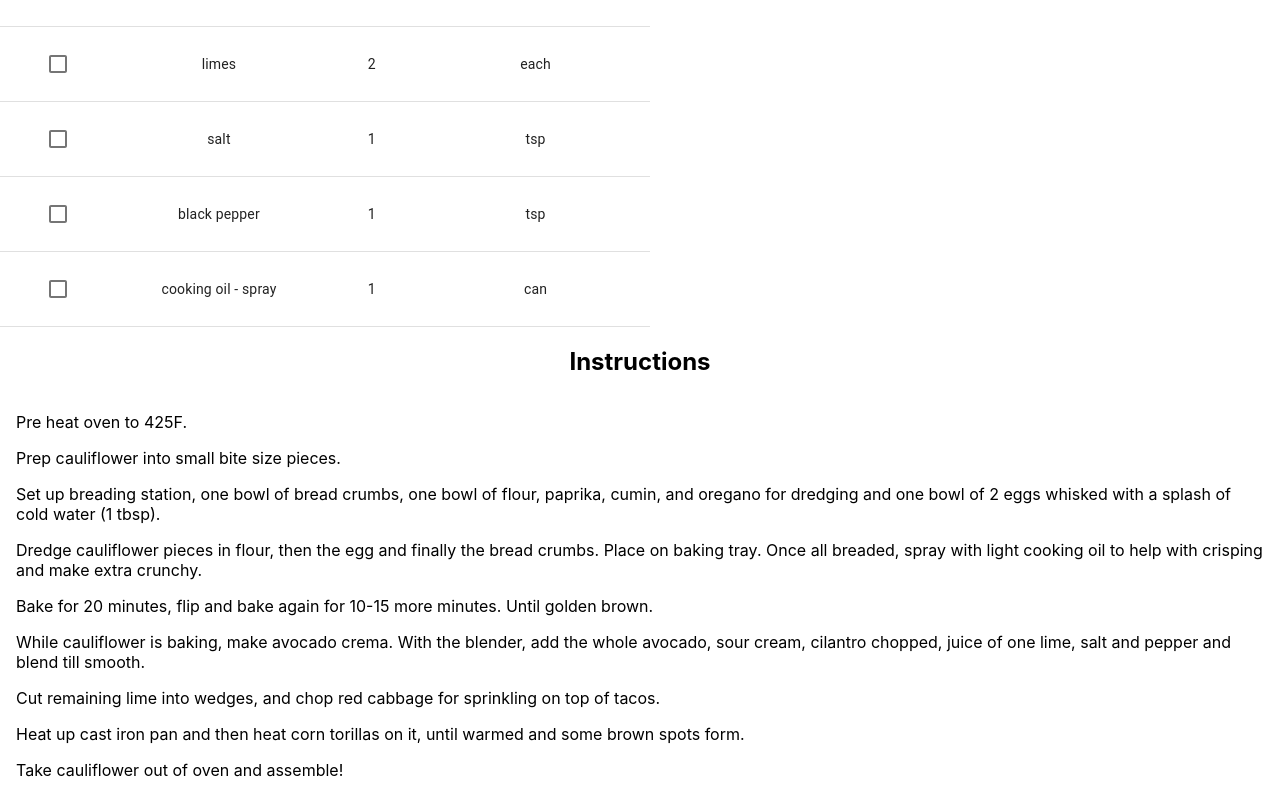
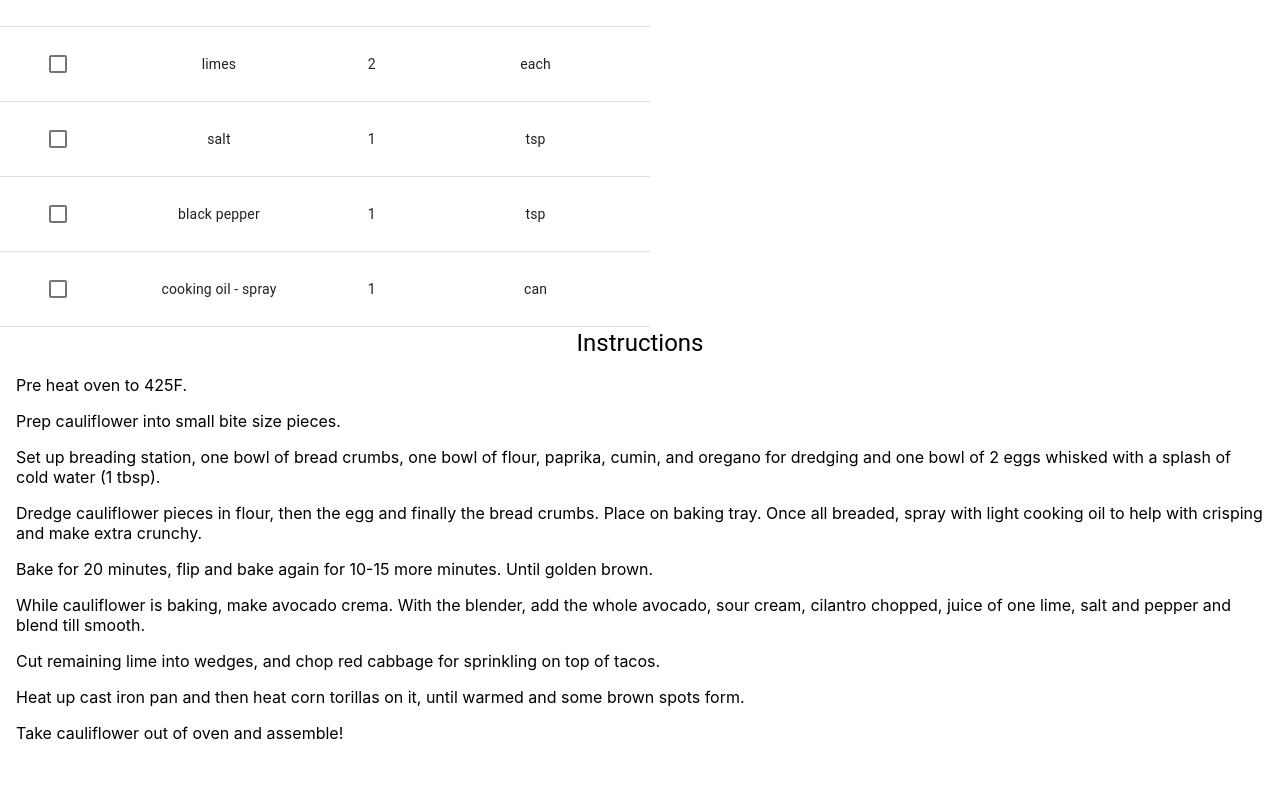
Before and after one commit to elim04/recipe-app, a React (Create React App) app: page /recipe/1 in a window 1280 px wide. Shown: the part 1390-2186 px from the top of the page. After the commit the page ends 2149 px from the top, so only its background shows below. Built offline with nearby package versions, Linux system fonts and the light colour scheme.

Commit message:
change title to typography

```diff
--- a/src/components/RecipeCard/InstructionsSection.tsx
+++ b/src/components/RecipeCard/InstructionsSection.tsx
@@ -1,4 +1,5 @@
 import { List, ListItem } from "@material-ui/core";
+import { Typography } from "@material-ui/core";
 interface InstructionsProps {
   instructionsData: string[];
 }
@@ -13,7 +14,7 @@ const InstructionsSection: React.FC<InstructionsProps> = ({
 
   return (
     <div>
-      <h2>Instructions</h2>
+      <Typography variant="h5">Instructions</Typography>
       <List>{instructionsRows}</List>
     </div>
   );
```
